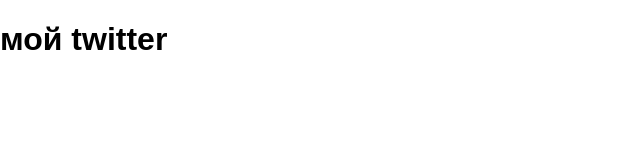
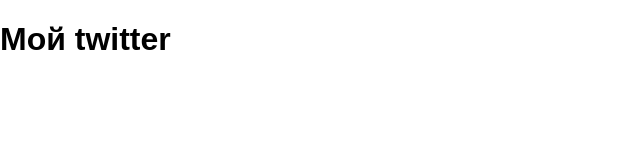
Before and after one commit to Skuznetz/react_3, a React (Create React App) app: page / in a window 1280 px wide. Shown: the top 160 px of the page, without its empty margins (0-640 px from the left). Built offline with nearby package versions, Linux system fonts and the light colour scheme.

Commit message:
пишем название

```diff
--- a/src/App.js
+++ b/src/App.js
@@ -5,7 +5,7 @@
   render() {
     return (
       <div className="App">
-        <h1>мой twitter</h1>
+        <h1>Мой twitter</h1>
       </div>
     );
   }
```
